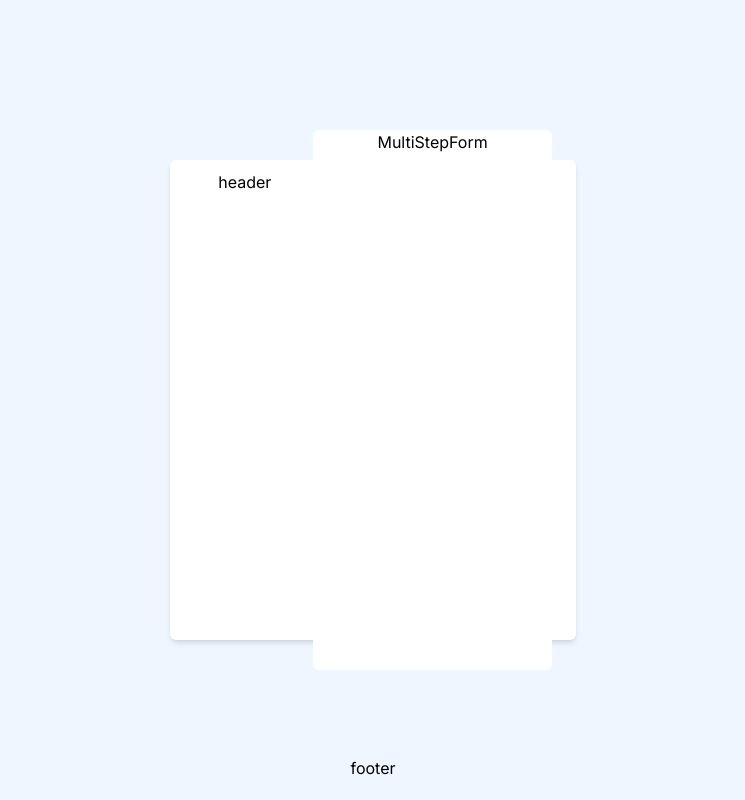
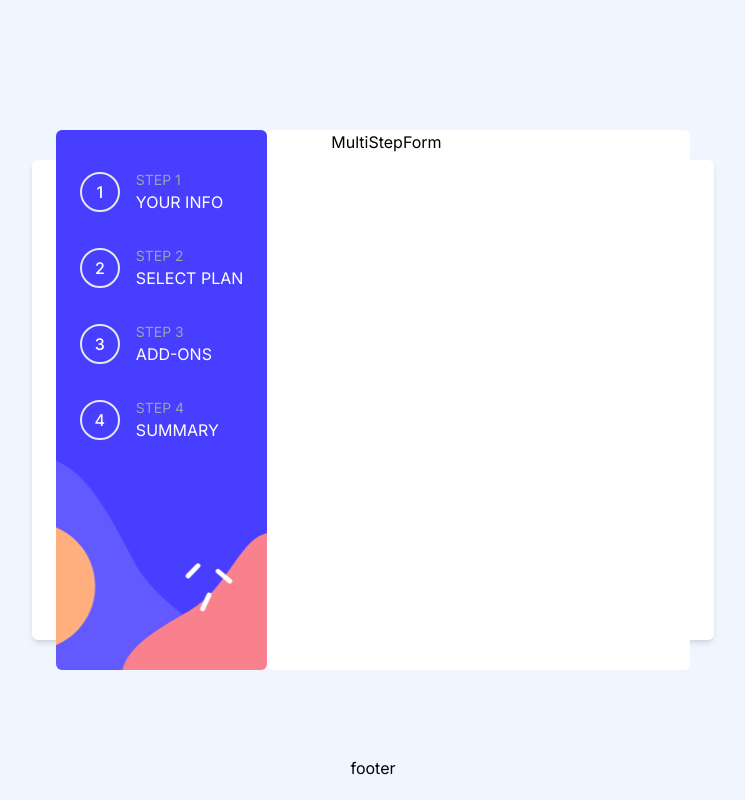
Before and after one commit to web223dev/multi-step-form, a Next.js app: page / in a window 1280 px wide. Shown: the whole page, without its empty margins (267-1012 px from the left). Built offline with nearby package versions, Linux system fonts and the light colour scheme.

Commit message:
Styling Stepper

```diff
--- /dev/null
+++ b/src/components/step-item.tsx
@@ -0,0 +1,22 @@
+interface StepItemProps {
+  infos: {
+    num: number;
+    title: string;
+    description: string;
+  };
+}
+export function StepItem({ infos }: StepItemProps) {
+  return (
+    <li className="flex items-center gap-4 uppercase">
+      <span
+        className={`flex size-10 items-center justify-center rounded-full border-2 font-medium`}
+      >
+        {infos.num}
+      </span>
+      <div className="hidden flex-col lg:flex">
+        <p className="text-sm text-gray-400">{infos.title}</p>
+        <p>{infos.description}</p>
+      </div>
+    </li>
+  );
+}
--- a/src/components/steps.tsx
+++ b/src/components/steps.tsx
@@ -1,7 +1,19 @@
+import { StepItem } from "./step-item";
+
+const stepData = [
+  { num: 1, title: "Step 1", description: "Your Info" },
+  { num: 2, title: "Step 2", description: "Select Plan" },
+  { num: 3, title: "Step 3", description: "Add-ons" },
+  { num: 4, title: "Step 4", description: "Summary" },
+];
 export function Steps() {
   return (
     <header className="flex h-[200px] items-start justify-center bg-sidebarMobile bg-cover bg-no-repeat p-6 lg:row-span-3 lg:row-start-2 lg:h-[540px] lg:justify-start lg:rounded-md lg:bg-sidebarDesktop lg:bg-cover lg:bg-center lg:pt-10">
-      header
+      <ul className="flex gap-4 text-white lg:flex-col lg:gap-8">
+        {stepData.map((info, index) => {
+          return <StepItem key={index} infos={info} />;
+        })}
+      </ul>
     </header>
   );
 }
--- a/tailwind.config.ts
+++ b/tailwind.config.ts
@@ -10,15 +10,19 @@ const config: Config = {
   theme: {
     extend: {
       colors: {
-  			background: 'var(--background)',
-  			foreground: 'var(--foreground)'
+        background: "var(--background)",
+        foreground: "var(--foreground)",
       },
       borderRadius: {
-  			lg: 'var(--radius)',
-  			md: 'calc(var(--radius) - 2px)',
-  			sm: 'calc(var(--radius) - 4px)'
-  		}
-  	}
+        lg: "var(--radius)",
+        md: "calc(var(--radius) - 2px)",
+        sm: "calc(var(--radius) - 4px)",
+      },
+    },
+    backgroundImage: {
+      sidebarMobile: 'url("/bg-sidebar-mobile.svg")',
+      sidebarDesktop: 'url("/bg-sidebar-desktop.svg")',
+    },
   },
   plugins: [require("tailwindcss-animate")],
 };
```
Also changed, not shown: public/bg-sidebar-desktop.svg (added), public/bg-sidebar-mobile.svg (added). Lines whose indentation alone changed are shown as unchanged.
